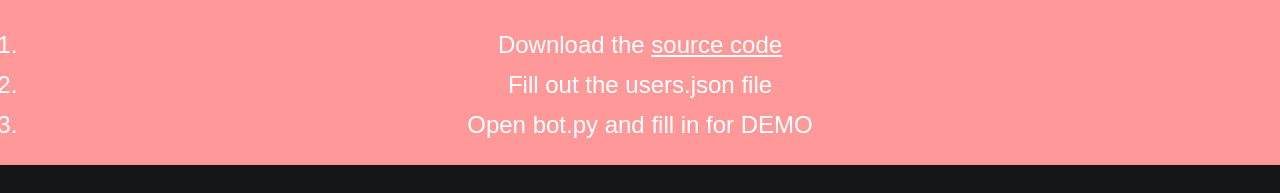
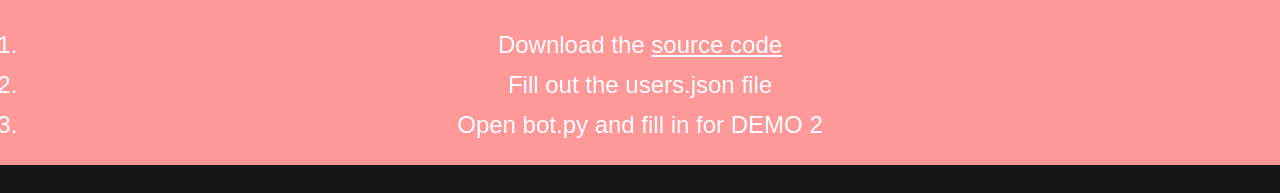
Before and after one commit to gdiazbanuelos/Discord-IntroBot-Site, a Next.js app: page / in a window 1280 px wide. Shown: the part 973-1166 px from the top of the page. Built offline with nearby package versions, Linux system fonts and the light colour scheme.

Commit message:
Update install.js

```diff
--- a/components/install.js
+++ b/components/install.js
@@ -14,7 +14,7 @@ function Install() {
                     Fill out the users.json file
                 </li>
                 <li>
-                    Open bot.py and fill in for DEMO
+                    Open bot.py and fill in for DEMO 2
                 </li>
             </ol>
         </div>
```
